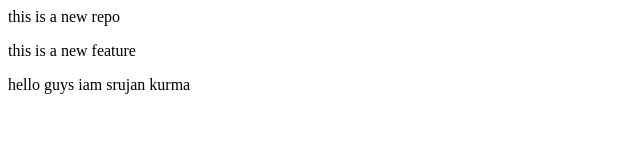
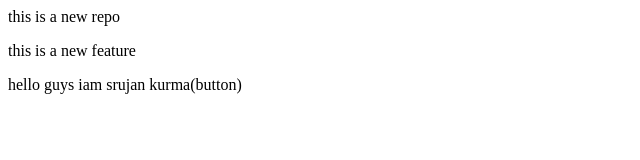
Before and after one commit to Srujan0309/localrepo, a plain HTML site: page index.html in a window 1280 px wide. Shown: the full height of the page, 0-640 px from the left. Drawn offline with Linux system fonts and the light colour scheme.

Commit message:
added button

```diff
--- a/index.html
+++ b/index.html
@@ -1,3 +1,3 @@
 <p>this is a new repo</p>
 <p>this is a new feature</p>
-<p>hello guys iam srujan kurma</p>
+<p>hello guys iam srujan kurma(button)</p>
```
